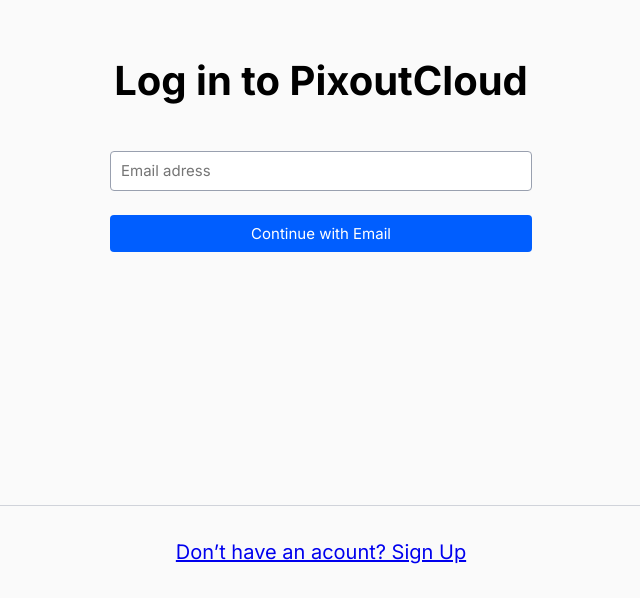
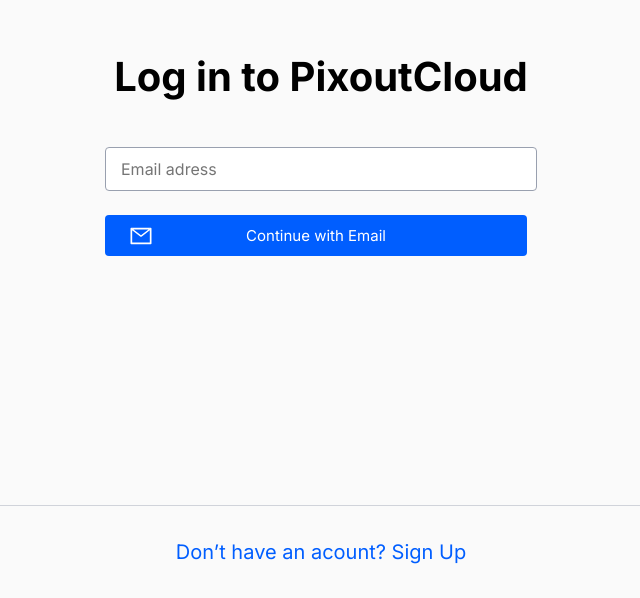
Before and after one commit to etroynov/pcl, a Vue app: page /login in a window 1280 px wide. Shown: the part 202-800 px from the top of the page, without its empty margins (319-959 px from the left). Built offline with nearby package versions, Linux system fonts and the light colour scheme.

Commit message:
feat(master): upload icons

```diff
--- a/src/assets/vars.css
+++ b/src/assets/vars.css
@@ -9,6 +9,7 @@
 
   /** Primary */
   --primary-100-color: #001333;
+  --primary-50-color: #005eff;
 
   /** Grey */
   --grey-40-color: #bdbdbd;
--- a/src/pages/Login.vue
+++ b/src/pages/Login.vue
@@ -6,15 +6,17 @@
       </header>
       <form class="form">
         <div class="form__group">
-          <input type="text" class="form__field" placeholder="Email adress"/>
+          <input type="text" class="form__field" placeholder="Email adress" />
         </div>
         <div class="form__group">
-          <input type="submit" class="form__btn"  value="Continue with Email" />
+          <input type="submit" class="form__btn" value="Continue with Email" />
         </div>
       </form>
     </div>
     <footer class="footer">
-      <RouterLink to="/register">Don’t have an acount? Sign Up</RouterLink>
+      <RouterLink to="/register" class="footer__link">
+        Don’t have an acount? Sign Up
+      </RouterLink>
     </footer>
   </div>
 </template>
@@ -29,11 +31,17 @@
 .footer {
   display: flex;
   justify-content: center;
-  border-top: 1px solid #D0D3DA;;
+  border-top: 1px solid #d0d3da;
   padding: 32px;
   font-size: 20px;
   line-height: 28px;
-  color: #005EFF;
+  color: var(--primary-50-color);
+}
+
+.footer__link {
+  font-size: 20px;
+  text-decoration: none;
+  color: var(--primary-50-color);
 }
 
 .container {
@@ -59,20 +67,22 @@
 
 .form__field {
   width: 400px;
-  background: #FFFFFF;
-  border: 1px solid #99A0AF;
+  padding: 12px 15px;
+  font-size: 16px;
+  background: #ffffff;
+  border: 1px solid #99a0af;
   border-radius: 4px;
-  padding: 10px;
 }
 
 .form__btn {
   gap: 88px;
   width: 422px;
-  padding: 10px;
-  background: #005EFF;
-  color: #FFFFFF;
+  padding: 12px 26px;
+  background: var(--primary-50-color) url('/img/icon_letter.svg') 24px center
+    no-repeat;
+  color: #ffffff;
   border-radius: 4px;
   border: none;
+  cursor: pointer;
 }
-
 </style>
```
Also changed, not shown: public/img/icon_letter.svg (added).
